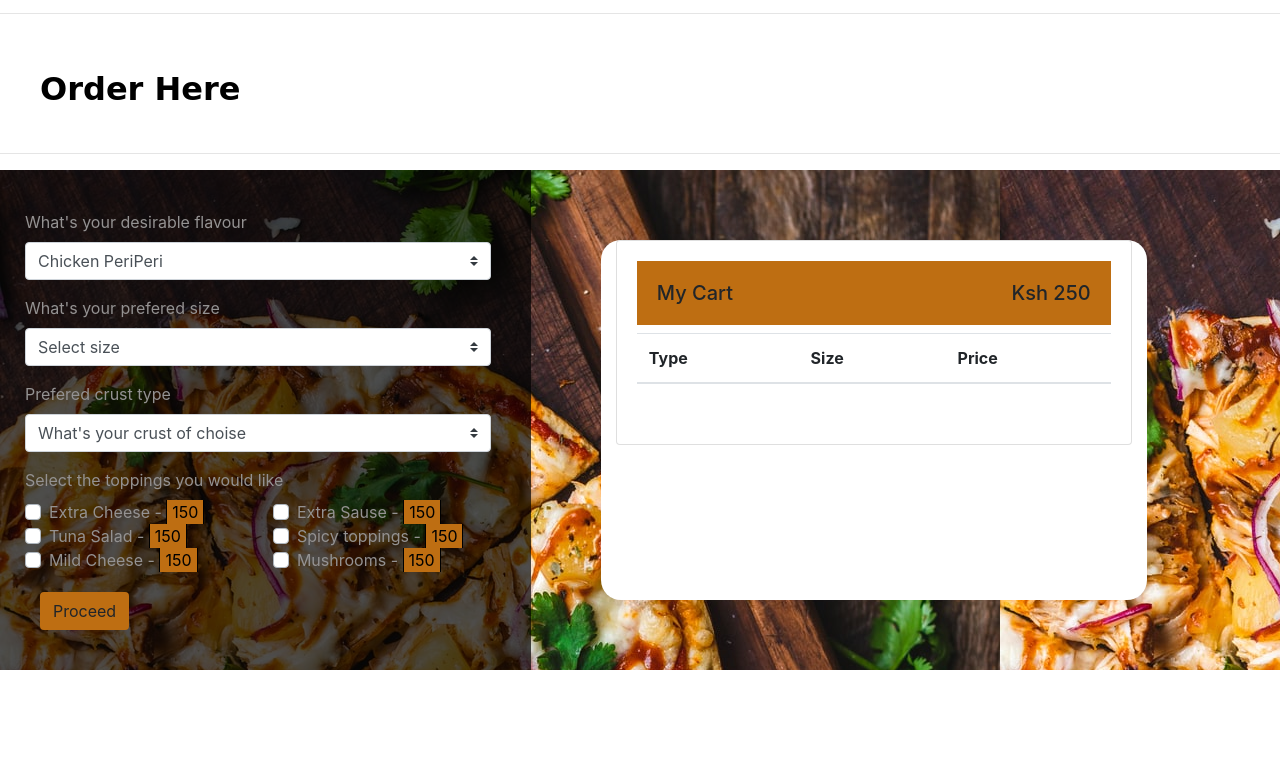
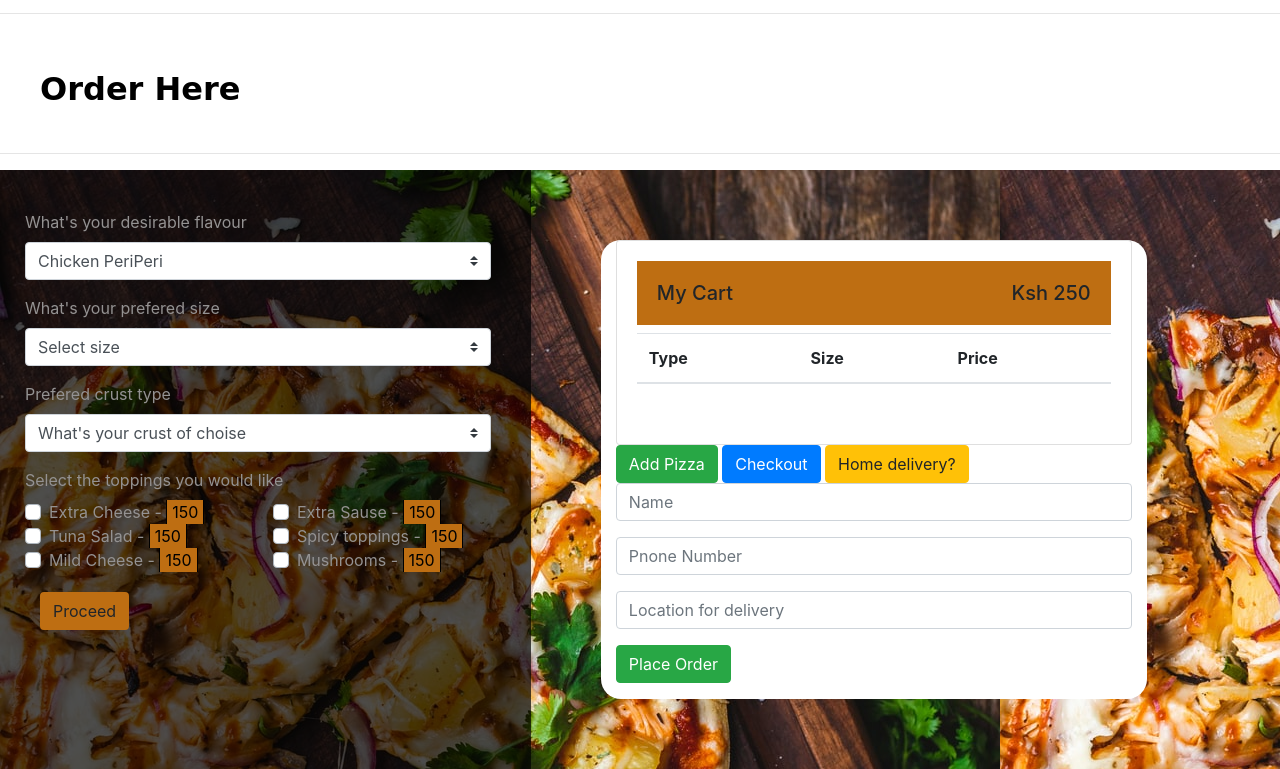
Before and after one commit to ThiraTheNerd/pizza-peddler, a plain HTML site: page index.html in a window 1280 px wide. Shown: the part 810-1579 px from the top of the page. Before the commit the page ends 1480 px from the top, so only its background shows below. Drawn offline with nearby package versions, Linux system fonts and the light colour scheme; a web font is replaced by a local one.

Commit message:
add the form for inputting delivery address

```diff
--- a/index.html
+++ b/index.html
@@ -190,6 +190,19 @@
               </table>
             </div>
           </div>
+          <button class="btn btn-success" id = "addPizza">Add Pizza</button>
+          <button class="btn btn-primary" id="checkout">Checkout</button>
+          <button class="btn btn-warning" id = "deliver">Home delivery?</button>
+          <div class="delivery">
+            <form action="">
+              <div class="form-group">
+                <input type="text" id="name" class="form-control mb-3" placeholder="Name">
+                <input type="number" id="phone" class="form-control mb-3" placeholder="Pnone Number">
+                <input type="text" id="location" class="form-control mb-3" placeholder="Location for delivery">
+                <button class="btn btn-success" id="final-order">Place Order</button>
+              </div>
+            </form>
+        </div>
         </div>
       </div>
     </div>
```
